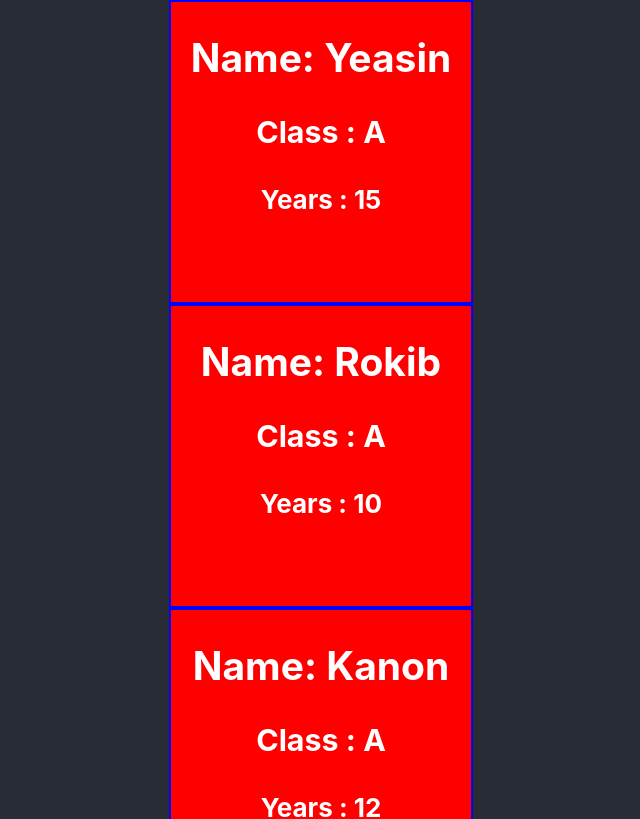
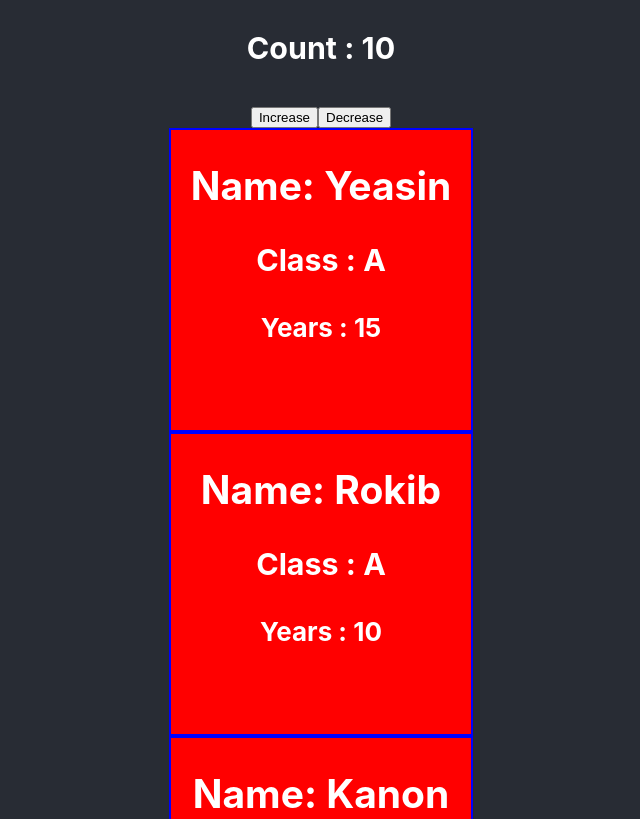
Before and after one commit to hossainalamin/react_js_core, a React (Create React App) app: page / in a window 1280 px wide. Shown: the top 819 px of the page, without its empty margins (319-959 px from the left). Built offline with nearby package versions, Linux system fonts and the light colour scheme.

Commit message:
State And EventHandler

```diff
--- a/src/App.js
+++ b/src/App.js
@@ -1,5 +1,6 @@
 import logo from './logo.svg';
 import './App.css';
+import { useState } from 'react';
 
 function App() {
   const friendName = [
@@ -11,9 +12,11 @@
   return (
     <div className="App">
       <header className="App-header">
+        <ValueChange></ValueChange>
         {
           friendName.map(fname => <Friends name={fname.name} class={fname.class} years = {fname.Years}></Friends>)
         }
+
       </header>
     </div>
   );
@@ -36,6 +39,16 @@
   )
 }
 
-
+function ValueChange()
+{
+  const[count, setCount] = useState(10)
+  return (
+    <div>
+      <h3>Count : {count}</h3>
+       <button onClick={() => setCount(count+1)}>Increase</button>
+        <button onClick={() => setCount(count-1)}>Decrease</button>
+    </div>
+  )
+}
 
 export default App;
```
